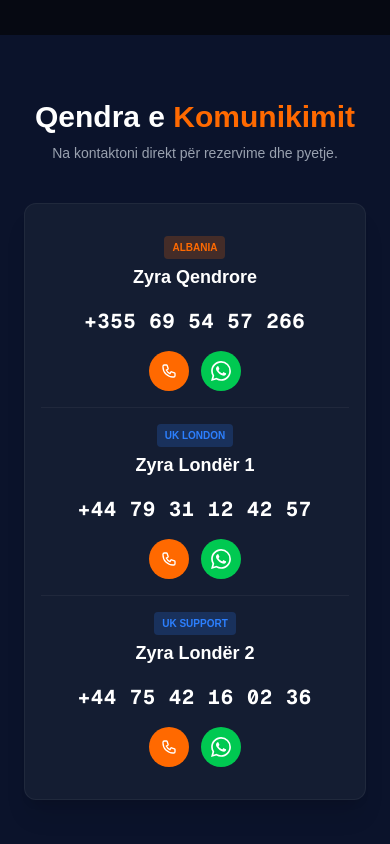
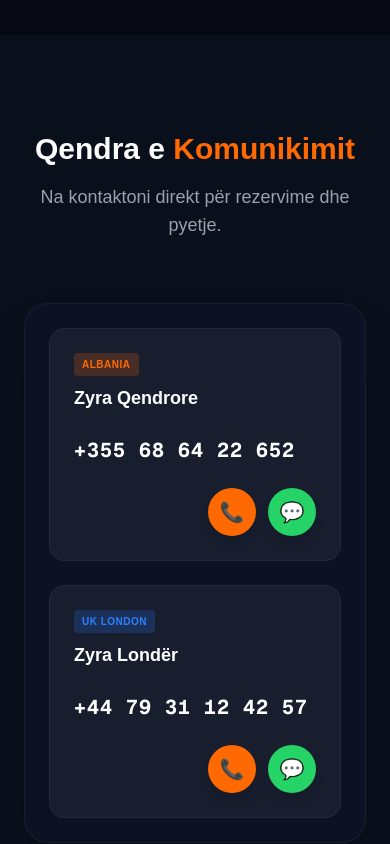
Before and after one commit to vizualxstudiopro/kreshniku-transport, a Next.js app: page / in a window 390 px wide. Shown: the part 10540-11384 px from the top of the page. Built offline with nearby package versions, Linux system fonts and the light colour scheme.

Commit message:
Update Contact component styles and layout for improved responsiveness

```diff
--- a/components/Contact.jsx
+++ b/components/Contact.jsx
@@ -1,52 +1,63 @@
 export default function Contact() {
   return (
-    <section id="kontakt" className="py-16 px-6 md:px-10 bg-[#0b132b]">
+    <section id="kontakt" className="py-24 px-6 md:px-10 bg-[#0a0f1c]">
       <div className="max-w-4xl mx-auto">
-        <div className="text-center mb-10">
-          <h2 className="text-3xl md:text-4xl font-extrabold text-white mb-2">
+        <div className="text-center mb-16">
+          <h2 className="text-3xl md:text-5xl font-extrabold text-white mb-4">
             Qendra e <span className="text-orange-500">Komunikimit</span>
           </h2>
-          <p className="text-gray-400 text-sm md:text-base">Na kontaktoni direkt për rezervime dhe pyetje.</p>
+          <p className="text-gray-400 text-lg">Na kontaktoni direkt për rezervime dhe pyetje.</p>
         </div>
 
-        <div className="bg-[#1e293b]/50 rounded-xl p-4 shadow-xl border border-white/5">
-          {/* Rreshti 1 - AL */}
-          <div className="flex flex-col md:flex-row items-center justify-between p-4 border-b border-white/5 gap-4">
-            <div className="text-center md:text-left">
-              <span className="bg-orange-500/20 text-orange-500 text-[10px] font-bold px-2 py-1 rounded block mb-1 w-max mx-auto md:mx-0">ALBANIA</span>
-              <strong className="text-white text-lg">Zyra Qendrore</strong>
+        <div className="bg-slate-900/50 border border-white/5 rounded-3xl p-6 md:p-10 shadow-2xl">
+          <div className="space-y-6">
+
+            {/* Zyra Shqipëri */}
+            <div className="flex flex-col md:flex-row items-start md:items-center justify-between p-6 bg-white/5 hover:bg-white/10 rounded-2xl transition-colors border border-white/5 gap-6">
+              <div className="flex flex-col">
+                <span className="bg-orange-500/20 text-orange-500 text-[10px] font-bold px-2 py-1 rounded uppercase tracking-wider w-fit mb-2">
+                  ALBANIA
+                </span>
+                <h3 className="text-white font-semibold text-lg">Zyra Qendrore</h3>
+              </div>
+
+              <div className="text-white font-mono text-xl md:text-2xl font-bold tracking-wider">
+                +355 68 64 22 652
+              </div>
+
+              <div className="flex gap-3 w-full md:w-auto justify-end">
+                <a href="tel:+355686422652" className="w-12 h-12 bg-orange-500 hover:bg-orange-600 rounded-full flex items-center justify-center text-white text-xl transition-all shadow-lg hover:scale-110">
+                  📞
+                </a>
+                <a href="https://wa.me/355686422652" target="_blank" rel="noopener noreferrer" className="w-12 h-12 bg-[#25D366] hover:bg-[#20bd5a] rounded-full flex items-center justify-center text-white text-xl transition-all shadow-lg hover:scale-110">
+                  💬
+                </a>
+              </div>
             </div>
-            <div className="text-xl font-mono font-bold text-white tracking-wider">+355 69 54 57 266</div>
-            <div className="flex gap-3">
-              <a href="tel:+355695457266" className="bg-orange-500 hover:scale-105 transition-transform w-10 h-10 flex items-center justify-center rounded-full"><svg className="w-4 h-4 text-white" fill="none" stroke="currentColor" viewBox="0 0 24 24"><path strokeLinecap="round" strokeLinejoin="round" strokeWidth={2} d="M3 5a2 2 0 012-2h3.28a1 1 0 01.948.684l1.498 4.493a1 1 0 01-.502 1.21l-2.257 1.13a11.042 11.042 0 005.516 5.516l1.13-2.257a1 1 0 011.21-.502l4.493 1.498a1 1 0 01.684.949V19a2 2 0 01-2 2h-1C9.716 21 3 14.284 3 6V5z" /></svg></a>
-              <a href="https://wa.me/355695457266" className="bg-green-500 hover:scale-105 transition-transform w-10 h-10 flex items-center justify-center rounded-full"><svg className="w-5 h-5 text-white" fill="currentColor" viewBox="0 0 24 24"><path d="M17.472 14.382c-.297-.149-1.758-.867-2.03-.967-.273-.099-.471-.148-.67.15-.197.297-.767.966-.94 1.164-.173.199-.347.223-.644.075-.297-.15-1.255-.463-2.39-1.475-.883-.788-1.48-1.761-1.653-2.059-.173-.297-.018-.458.13-.606.134-.133.298-.347.446-.52.149-.174.198-.298.298-.497.099-.198.05-.371-.025-.52-.075-.149-.669-1.612-.916-2.207-.242-.579-.487-.5-.669-.51a12.8 12.8 0 00-.57-.01c-.198 0-.52.074-.792.372-.272.297-1.04 1.016-1.04 2.479 0 1.462 1.065 2.875 1.213 3.074.149.198 2.096 3.2 5.077 4.487.709.306 1.262.489 1.694.625.712.227 1.36.195 1.871.118.571-.085 1.758-.719 2.006-1.413.248-.694.248-1.289.173-1.413-.074-.124-.272-.198-.57-.347m-5.421 7.403h-.004a9.87 9.87 0 01-5.031-1.378l-.361-.214-3.741.982.998-3.648-.235-.374a9.86 9.86 0 01-1.51-5.26c.001-5.45 4.436-9.884 9.888-9.884 2.64 0 5.122 1.03 6.988 2.898a9.825 9.825 0 012.893 6.994c-.003 5.45-4.437 9.884-9.885 9.884m8.413-18.297A11.815 11.815 0 0012.05 0C5.495 0 .16 5.335.157 11.892c0 2.096.547 4.142 1.588 5.945L.057 24l6.305-1.654a11.882 11.882 0 005.683 1.448h.005c6.554 0 11.89-5.335 11.893-11.893a11.821 11.821 0 00-3.48-8.413z"/></svg></a>
+
+            {/* Zyra Londër */}
+            <div className="flex flex-col md:flex-row items-start md:items-center justify-between p-6 bg-white/5 hover:bg-white/10 rounded-2xl transition-colors border border-white/5 gap-6">
+              <div className="flex flex-col">
+                <span className="bg-blue-500/20 text-blue-500 text-[10px] font-bold px-2 py-1 rounded uppercase tracking-wider w-fit mb-2">
+                  UK LONDON
+                </span>
+                <h3 className="text-white font-semibold text-lg">Zyra Londër</h3>
+              </div>
+
+              <div className="text-white font-mono text-xl md:text-2xl font-bold tracking-wider">
+                +44 79 31 12 42 57
+              </div>
+
+              <div className="flex gap-3 w-full md:w-auto justify-end">
+                <a href="tel:+447931124257" className="w-12 h-12 bg-orange-500 hover:bg-orange-600 rounded-full flex items-center justify-center text-white text-xl transition-all shadow-lg hover:scale-110">
+                  📞
+                </a>
+                <a href="https://wa.me/447931124257" target="_blank" rel="noopener noreferrer" className="w-12 h-12 bg-[#25D366] hover:bg-[#20bd5a] rounded-full flex items-center justify-center text-white text-xl transition-all shadow-lg hover:scale-110">
+                  💬
+                </a>
+              </div>
             </div>
-          </div>
 
-          {/* Rreshti 2 - UK 1 */}
-          <div className="flex flex-col md:flex-row items-center justify-between p-4 border-b border-white/5 gap-4">
-            <div className="text-center md:text-left">
-              <span className="bg-blue-500/20 text-blue-500 text-[10px] font-bold px-2 py-1 rounded block mb-1 w-max mx-auto md:mx-0">UK LONDON</span>
-              <strong className="text-white text-lg">Zyra Londër 1</strong>
-            </div>
-            <div className="text-xl font-mono font-bold text-white tracking-wider">+44 79 31 12 42 57</div>
-            <div className="flex gap-3">
-              <a href="tel:+447931124257" className="bg-orange-500 hover:scale-105 transition-transform w-10 h-10 flex items-center justify-center rounded-full"><svg className="w-4 h-4 text-white" fill="none" stroke="currentColor" viewBox="0 0 24 24"><path strokeLinecap="round" strokeLinejoin="round" strokeWidth={2} d="M3 5a2 2 0 012-2h3.28a1 1 0 01.948.684l1.498 4.493a1 1 0 01-.502 1.21l-2.257 1.13a11.042 11.042 0 005.516 5.516l1.13-2.257a1 1 0 011.21-.502l4.493 1.498a1 1 0 01.684.949V19a2 2 0 01-2 2h-1C9.716 21 3 14.284 3 6V5z" /></svg></a>
-              <a href="https://wa.me/447931124257" className="bg-green-500 hover:scale-105 transition-transform w-10 h-10 flex items-center justify-center rounded-full"><svg className="w-5 h-5 text-white" fill="currentColor" viewBox="0 0 24 24"><path d="M17.472 14.382c-.297-.149-1.758-.867-2.03-.967-.273-.099-.471-.148-.67.15-.197.297-.767.966-.94 1.164-.173.199-.347.223-.644.075-.297-.15-1.255-.463-2.39-1.475-.883-.788-1.48-1.761-1.653-2.059-.173-.297-.018-.458.13-.606.134-.133.298-.347.446-.52.149-.174.198-.298.298-.497.099-.198.05-.371-.025-.52-.075-.149-.669-1.612-.916-2.207-.242-.579-.487-.5-.669-.51a12.8 12.8 0 00-.57-.01c-.198 0-.52.074-.792.372-.272.297-1.04 1.016-1.04 2.479 0 1.462 1.065 2.875 1.213 3.074.149.198 2.096 3.2 5.077 4.487.709.306 1.262.489 1.694.625.712.227 1.36.195 1.871.118.571-.085 1.758-.719 2.006-1.413.248-.694.248-1.289.173-1.413-.074-.124-.272-.198-.57-.347m-5.421 7.403h-.004a9.87 9.87 0 01-5.031-1.378l-.361-.214-3.741.982.998-3.648-.235-.374a9.86 9.86 0 01-1.51-5.26c.001-5.45 4.436-9.884 9.888-9.884 2.64 0 5.122 1.03 6.988 2.898a9.825 9.825 0 012.893 6.994c-.003 5.45-4.437 9.884-9.885 9.884m8.413-18.297A11.815 11.815 0 0012.05 0C5.495 0 .16 5.335.157 11.892c0 2.096.547 4.142 1.588 5.945L.057 24l6.305-1.654a11.882 11.882 0 005.683 1.448h.005c6.554 0 11.89-5.335 11.893-11.893a11.821 11.821 0 00-3.48-8.413z"/></svg></a>
-            </div>
-          </div>
-
-          {/* Rreshti 3 - UK Support */}
-          <div className="flex flex-col md:flex-row items-center justify-between p-4 gap-4">
-            <div className="text-center md:text-left">
-              <span className="bg-blue-500/20 text-blue-500 text-[10px] font-bold px-2 py-1 rounded block mb-1 w-max mx-auto md:mx-0">UK SUPPORT</span>
-              <strong className="text-white text-lg">Zyra Londër 2</strong>
-            </div>
-            <div className="text-xl font-mono font-bold text-white tracking-wider">+44 75 42 16 02 36</div>
-            <div className="flex gap-3">
-              <a href="tel:+447542160236" className="bg-orange-500 hover:scale-105 transition-transform w-10 h-10 flex items-center justify-center rounded-full"><svg className="w-4 h-4 text-white" fill="none" stroke="currentColor" viewBox="0 0 24 24"><path strokeLinecap="round" strokeLinejoin="round" strokeWidth={2} d="M3 5a2 2 0 012-2h3.28a1 1 0 01.948.684l1.498 4.493a1 1 0 01-.502 1.21l-2.257 1.13a11.042 11.042 0 005.516 5.516l1.13-2.257a1 1 0 011.21-.502l4.493 1.498a1 1 0 01.684.949V19a2 2 0 01-2 2h-1C9.716 21 3 14.284 3 6V5z" /></svg></a>
-              <a href="https://wa.me/447542160236" className="bg-green-500 hover:scale-105 transition-transform w-10 h-10 flex items-center justify-center rounded-full"><svg className="w-5 h-5 text-white" fill="currentColor" viewBox="0 0 24 24"><path d="M17.472 14.382c-.297-.149-1.758-.867-2.03-.967-.273-.099-.471-.148-.67.15-.197.297-.767.966-.94 1.164-.173.199-.347.223-.644.075-.297-.15-1.255-.463-2.39-1.475-.883-.788-1.48-1.761-1.653-2.059-.173-.297-.018-.458.13-.606.134-.133.298-.347.446-.52.149-.174.198-.298.298-.497.099-.198.05-.371-.025-.52-.075-.149-.669-1.612-.916-2.207-.242-.579-.487-.5-.669-.51a12.8 12.8 0 00-.57-.01c-.198 0-.52.074-.792.372-.272.297-1.04 1.016-1.04 2.479 0 1.462 1.065 2.875 1.213 3.074.149.198 2.096 3.2 5.077 4.487.709.306 1.262.489 1.694.625.712.227 1.36.195 1.871.118.571-.085 1.758-.719 2.006-1.413.248-.694.248-1.289.173-1.413-.074-.124-.272-.198-.57-.347m-5.421 7.403h-.004a9.87 9.87 0 01-5.031-1.378l-.361-.214-3.741.982.998-3.648-.235-.374a9.86 9.86 0 01-1.51-5.26c.001-5.45 4.436-9.884 9.888-9.884 2.64 0 5.122 1.03 6.988 2.898a9.825 9.825 0 012.893 6.994c-.003 5.45-4.437 9.884-9.885 9.884m8.413-18.297A11.815 11.815 0 0012.05 0C5.495 0 .16 5.335.157 11.892c0 2.096.547 4.142 1.588 5.945L.057 24l6.305-1.654a11.882 11.882 0 005.683 1.448h.005c6.554 0 11.89-5.335 11.893-11.893a11.821 11.821 0 00-3.48-8.413z"/></svg></a>
-            </div>
           </div>
         </div>
       </div>
```
